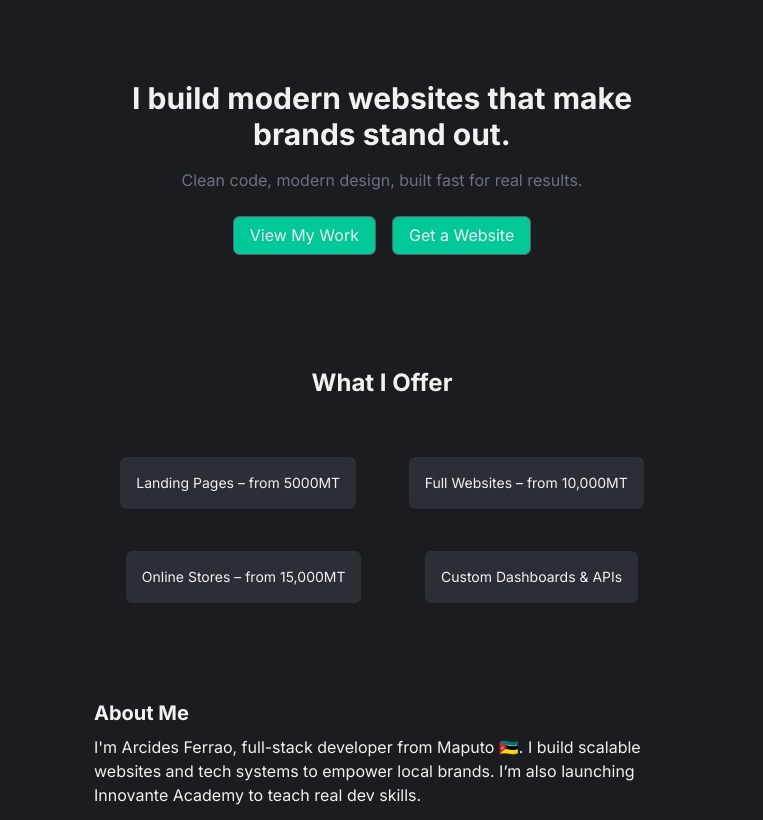
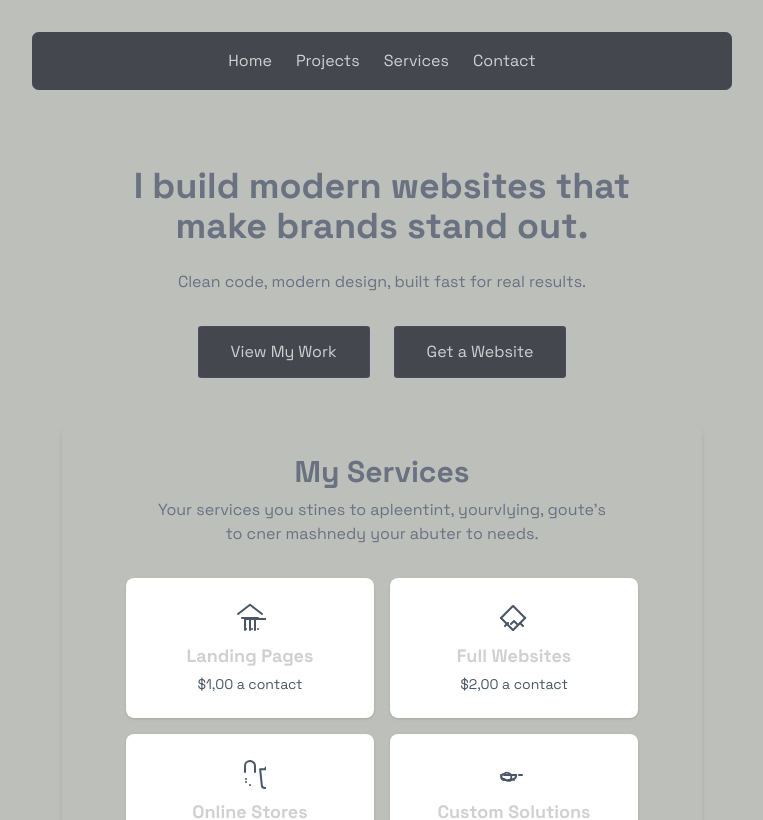
Before and after one commit to ArcidesFerrao/webstudio, a Next.js app: page / in a window 1280 px wide. Shown: the top 820 px of the page, without its empty margins (258-1021 px from the left). Built offline with nearby package versions, Linux system fonts and the light colour scheme.

Commit message:
design hero + header

```diff
--- a/src/app/(home)/page.tsx
+++ b/src/app/(home)/page.tsx
@@ -1,13 +1,18 @@
 import { Hero } from "../components/Hero";
 import { About } from "../components/About";
-import { Services } from "../components/Services";
+// import { Services } from "../components/Services";
+import { Header } from "../components/Header";
+import { ServicesPage } from "../components/ServicesComponent";
 // import {Footer} from '../components/Footer';
 
 export default function HomePage() {
   return (
     <main className="homepage flex flex-col justify-between items-center ">
+      <Header />
+
       <Hero />
-      <Services />
+      <ServicesPage />
+      {/* <Services /> */}
       <About />
       {/* <Footer /> */}
     </main>
--- a/src/app/components/Header.tsx
+++ b/src/app/components/Header.tsx
@@ -1,13 +1,13 @@
 import Link from "next/link";
 
 export const Header = () => (
-  <header className="flex justify-between items-center p-4">
-    <h1 className="text-xl font-bold">Innovante</h1>
-    <nav className="space-x-4">
+  <>
+    {/* <h1 className="text-xl font-bold">Innovante</h1> */}
+    <nav className="w-full flex space-x-6 justify-center py-4 my-8 ">
       <Link href="/">Home</Link>
       <a href="/projects">Projects</a>
       <a href="/services">Services</a>
       <a href="/contact">Contact</a>
     </nav>
-  </header>
+  </>
 );
--- a/src/app/components/Hero.tsx
+++ b/src/app/components/Hero.tsx
@@ -1,14 +1,14 @@
 export const Hero = () => (
-  <section className="hero-section text-center py-20 px-10">
+  <section className="hero-section text-center p-10">
     <div>
-      <h2 className="text-3xl font-bold mb-4">
+      <h2 className="text-4xl font-bold text-gray-500">
         I build modern websites that make brands stand out.
       </h2>
-      <p className="mb-6 text-gray-500">
+      <p className="my-6 text-gray-500">
         Clean code, modern design, built fast for real results.
       </p>
     </div>
-    <div className="flex gap-4 justify-center">
+    <div className="flex gap-6 justify-center">
       <a href="/projects" className="btn">
         View My Work
       </a>
--- a/src/app/components/Services.tsx
+++ b/src/app/components/Services.tsx
@@ -1,14 +1,67 @@
 export const Services = () => (
-  <section className="services w-full flex flex-col items-center justify-between p-8">
-    <h2 className="text-2xl font-bold mb-4">What I Offer</h2>
-    <ul className="flex w-full justify-around text-sm text-balance ">
-      {/* <li>✅ Landing Pages – from 5000MT</li> */}
-      <li>Landing Pages – from 5000MT</li>
-      <li>Full Websites – from 10,000MT</li>
-    </ul>
-    <ul className="flex w-full justify-around text-sm ">
-      <li>Online Stores – from 15,000MT</li>
-      <li>Custom Dashboards & APIs</li>
-    </ul>
+  <section className="services w-full flex flex-col items-center justify-between p-8 bg-gradient-to-b from-white-to-gray-50 rounded-xl shadow-m">
+    <h2 className="text-4xl font-bold mb-2 text-gray-500 bg-clip-text ">
+      What I Offer
+    </h2>
+    <p className="text-gray-500 mb-8 max-w-md text-center">
+      Tailored digital solutions to grow your business
+    </p>
+    <div className="grid grid-cols-1 md:grid-cols-2 gap-6 w-full max-w-4xl">
+      <div className="bg-white p-6 rounded-xl shadow-md hover:shadow-lg transition-shadow border-l-4 border-blue-500">
+        <h3 className="text-xl font-semibold mb02 text-gray-800">
+          Landing Pages
+        </h3>
+        <p className="text-gray-600 mb-4">
+          High-converting single page experiences
+        </p>
+        <div>
+          <h4 className="text-2xl font-bold text-blue-600">5000MT</h4>
+        </div>
+        <div>
+          <h4 className="text-sm text-gray-500 mt-1">Starting price</h4>
+        </div>
+      </div>
+      <div className="bg-white p-6 rounded-xl shadow-md hover:shadow-lg transition-shadow border-l-4 border-blue-500">
+        <h3 className="text-xl font-semibold mb02 text-gray-800">
+          Full Websites
+        </h3>
+        <p className="text-gray-600 mb-4">Complete multi-page web presence</p>
+        <div>
+          <h4 className="text-2xl font-bold text-blue-600">10,000MT</h4>
+        </div>
+        <div>
+          <h4 className="text-sm text-gray-500 mt-1">Starting price</h4>
+        </div>
+      </div>
+      <div className="bg-white p-6 rounded-xl shadow-md hover:shadow-lg transition-shadow border-l-4 border-blue-500">
+        <h3 className="text-xl font-semibold mb02 text-gray-800">
+          Online Stores
+        </h3>
+        <p className="text-gray-600 mb-4"></p>
+        <div>
+          <h4 className="text-2xl font-bold text-blue-600"></h4>
+        </div>
+        <div>
+          <h4 className="text-sm text-gray-500 mt-1">Starting price</h4>
+        </div>
+      </div>
+      <div className="bg-white p-6 rounded-xl shadow-md hover:shadow-lg transition-shadow border-l-4 border-blue-500">
+        <h3 className="text-xl font-semibold mb02 text-gray-800">
+          Custom Solutions
+        </h3>
+        <p className="text-gray-600 mb-4">Dashboards ,APIs & Bespoke Systems</p>
+        <div>
+          <h4 className="text-2xl font-bold text-blue-600">
+            Contact for quote
+          </h4>
+        </div>
+        <div>
+          <h4 className="text-sm text-gray-500 mt-1">Tailored to your needs</h4>
+        </div>
+      </div>
+    </div>
+    <button className="mt-10 px-8 py-3 bg-gradient-to-r from-blue-50-to-purple-600 text-white font-medium rounded-full hover:shadow-lg transition-all hover:scale-105">
+      Get a Custom Quote
+    </button>
   </section>
 );
--- /dev/null
+++ b/src/app/components/ServicesComponent.tsx
@@ -0,0 +1,125 @@
+export const ServicesPage = () => (
+  <section className="w-full flex flex-col items-center p-8  rounded-xl shadow-md">
+    <h2 className="text-3xl font-bold mb-2 text-gray-500">My Services</h2>
+    <p className="text-gray-500 mb-8 max-w-md text-center">
+      Your services you stines to apleentint, yourvlying, goute&apos;s to cner
+      mashnedy your abuter to needs.
+    </p>
+
+    <div className="grid grid-cols-1 md:grid-cols-2 gap-4 w-full max-w-lg">
+      {/* Service Card 1 */}
+      <div className="bg-white p-6 rounded-lg shadow-sm hover:shadow-lg transition-shadow flex flex-col items-center">
+        <div className="text-3xl text-gray-600 mb-2">
+          {/* Replace with your actual icon */}
+          <svg
+            xmlns="http://www.w3.org/2000/svg"
+            fill="none"
+            viewBox="0 0 24 24"
+            strokeWidth={1.5}
+            stroke="currentColor"
+            className="w-8 h-8"
+          >
+            <path
+              strokeLinecap="round"
+              strokeLinejoin="round"
+              d="M12 21v-8.25M15.75 21v-8.25M8.25 21v-8.25M3 9l9-7 9 7m-12 3.75h18M6 12h12m-9 8.25h.008v.008H9v-.008zm4.5 0h.008v.008H13.5v-.008zm4.5 0h.008v.008H18v-.008z"
+            />
+          </svg>
+        </div>
+        <h3 className="text-lg font-semibold mb-1 text-gray-800 text-center">
+          Landing Pages
+        </h3>
+        <p className="text-gray-600 text-sm text-center">$1,00 a contact</p>
+      </div>
+
+      {/* Service Card 2 */}
+      <div className="bg-white p-6 rounded-lg shadow-sm hover:shadow-lg transition-shadow flex flex-col items-center">
+        <div className="text-3xl text-gray-600 mb-2">
+          {/* Replace with your actual icon */}
+          <svg
+            xmlns="http://www.w3.org/2000/svg"
+            fill="none"
+            viewBox="0 0 24 24"
+            strokeWidth={1.5}
+            stroke="currentColor"
+            className="w-8 h-8"
+          >
+            <path
+              strokeLinecap="round"
+              strokeLinejoin="round"
+              d="M2.25 12l8.954-8.955c.05-.052.118-.052.168 0l8.954 8.955"
+            />
+            <path
+              strokeLinecap="round"
+              strokeLinejoin="round"
+              d="M2.25 12l8.954 8.955c.05.052.118.052.168 0l8.954-8.955"
+            />
+            <path
+              strokeLinecap="round"
+              strokeLinejoin="round"
+              d="M12 14.25l-2.25 2.25M12 14.25l2.25 2.25M7.5 15.75l-2.25 2.25M16.5 15.75l2.25 2.25"
+            />
+          </svg>
+        </div>
+        <h3 className="text-lg font-semibold mb-1 text-gray-800 text-center">
+          Full Websites
+        </h3>
+        <p className="text-gray-600 text-sm text-center">$2,00 a contact</p>
+      </div>
+
+      {/* Service Card 3 */}
+      <div className="bg-white p-6 rounded-lg shadow-sm hover:shadow-lg transition-shadow flex flex-col items-center">
+        <div className="text-3xl text-gray-600 mb-2">
+          {/* Replace with your actual icon */}
+          <svg
+            xmlns="http://www.w3.org/2000/svg"
+            fill="none"
+            viewBox="0 0 24 24"
+            strokeWidth={1.5}
+            stroke="currentColor"
+            className="w-8 h-8"
+          >
+            <path
+              strokeLinecap="round"
+              strokeLinejoin="round"
+              d="M15.75 10.5V6a3.75 3.75 0 10-7.5 0v4.5m11.356-1.993l1.263 12c.115 1.1 1.207 1.993 2.33 1.993h.262c1.123 0 2.215-.893 2.33-1.993l1.263-12c.093-.894-.691-1.79-1.683-1.79h-.268c-.992 0-1.776.896-1.683 1.79zM9 15.75h.008v.008H9v-.008zm0 2.25h.008v.008H9v-.008zm3 2.25h.008v.008H12v-.008z"
+            />
+          </svg>
+        </div>
+        <h3 className="text-lg font-semibold mb-1 text-gray-800 text-center">
+          Online Stores
+        </h3>
+        <p className="text-gray-600 text-sm text-center">$1,00 a contact</p>
+      </div>
+
+      {/* Service Card 4 */}
+      <div className="bg-white p-6 rounded-lg shadow-sm hover:shadow-lg transition-shadow flex flex-col items-center">
+        <div className="text-3xl text-gray-600 mb-2">
+          {/* Replace with your actual icon */}
+          <svg
+            xmlns="http://www.w3.org/2000/svg"
+            fill="none"
+            viewBox="0 0 24 24"
+            strokeWidth={1.5}
+            stroke="currentColor"
+            className="w-8 h-8"
+          >
+            <path
+              strokeLinecap="round"
+              strokeLinejoin="round"
+              d="M2.25 12.76c0 1.6 1.123 2.994 2.707 3.216a5.25 5.25 0 005.939 0c1.584-.222 2.707-1.616 2.707-3.216m-9 0h9m-9 3.75a2.25 2.25 0 11-.008-4.501A2.25 2.25 0 019 16.5h.008m-4.5 0H4.5m3 0h3m-3-3.75h3m-6 3.75h.008v.008H6v-.008m6-3.75H9.75m6 0h.008v.008H18v-.008m-6 3.75h.008v.008H12v-.008"
+            />
+          </svg>
+        </div>
+        <h3 className="text-lg font-semibold mb-1 text-gray-800 text-center">
+          Custom Solutions
+        </h3>
+        <p className="text-gray-600 text-sm text-center">$1,00 a contact</p>
+      </div>
+    </div>
+
+    <button className="mt-8 px-6 py-3 bg-gray-800 text-white font-medium rounded-full hover:bg-gray-700 transition-colors">
+      Get a Custom Quote
+    </button>
+  </section>
+);
--- a/src/app/globals.css
+++ b/src/app/globals.css
@@ -18,6 +18,12 @@
 
   padding: 0;
   margin: 0;
+
+  --bg-color: hsla(100, 15%, 20%, 0.32);
+  --text-color: #d0d0d0;
+  --button-color: #e01a4f;
+  --bg-card: #45474f;
+  --tag-color: rgba(129, 117, 255, 0.1);
 }
 
 /* @theme inline {
@@ -34,13 +40,34 @@
   }
 } */
 
-body {
+/* body {
   background: var(--background);
   color: var(--foreground);
   font-family: Inter, sans-serif;
+} */
+body {
+  background: var(--bg-color);
+  color: var(--text-color);
+  display: flex;
+  flex-direction: column;
+  align-items: center;
+  /* font-family: Inter, sans-serif; */
 }
 
+a,
+h1,
+h3 {
+  color: var(--text-color);
+}
+
+nav {
+  border: 1px solid var(--bg-card);
+  background-color: var(--bg-card);
+  border-radius: 0.4rem;
+}
 .homepage {
+  max-width: 700px;
+  width: 700px;
   min-height: 100vh;
 }
 
@@ -55,12 +82,13 @@ body {
   justify-content: space-around;
 }
 .hero-section a {
-  background-color: var(--accent-turq);
-  border-radius: 0.4rem;
-  padding: 0.4rem 1rem;
+  background-color: var(--bg-card);
+  border-radius: 0.2rem;
+  padding: 0.8rem 2rem;
   display: flex;
-  align-items: center;
-  border: 1px solid var(--border-color);
+  justify-content: center;
+  text-align: center;
+  border: 1px solid var(--tag-color);
 }
 
 .hero-section a:active {
@@ -68,8 +96,9 @@ body {
   background-color: var(--foreground);
 }
 .hero-section a:hover {
-  background: none;
-  border: 1px solid var(--border-color);
+  background: var(--text-color);
+  color: var(--bg-color);
+  /* border: 1px solid var(--border-color); */
 }
 
 .services li {
--- a/src/app/layout.tsx
+++ b/src/app/layout.tsx
@@ -1,10 +1,11 @@
 import type { Metadata } from "next";
-import { Inter } from "next/font/google";
+import { Space_Grotesk } from "next/font/google";
 import "./globals.css";
 
-const interSans = Inter({
-  variable: "--font-geist-sans",
+const spaceGrotesk = Space_Grotesk({
+  weight: ["300", "400", "500", "500", "700"],
   subsets: ["latin"],
+  display: "swap",
 });
 
 // const geistMono = Geist_Mono({
@@ -24,7 +25,9 @@ export default function RootLayout({
 }>) {
   return (
     <html lang="en">
-      <body className={`${interSans.variable} antialiased`}>{children}</body>
+      <body className={`${spaceGrotesk.className} antialiased`}>
+        {children}
+      </body>
     </html>
   );
 }
```
